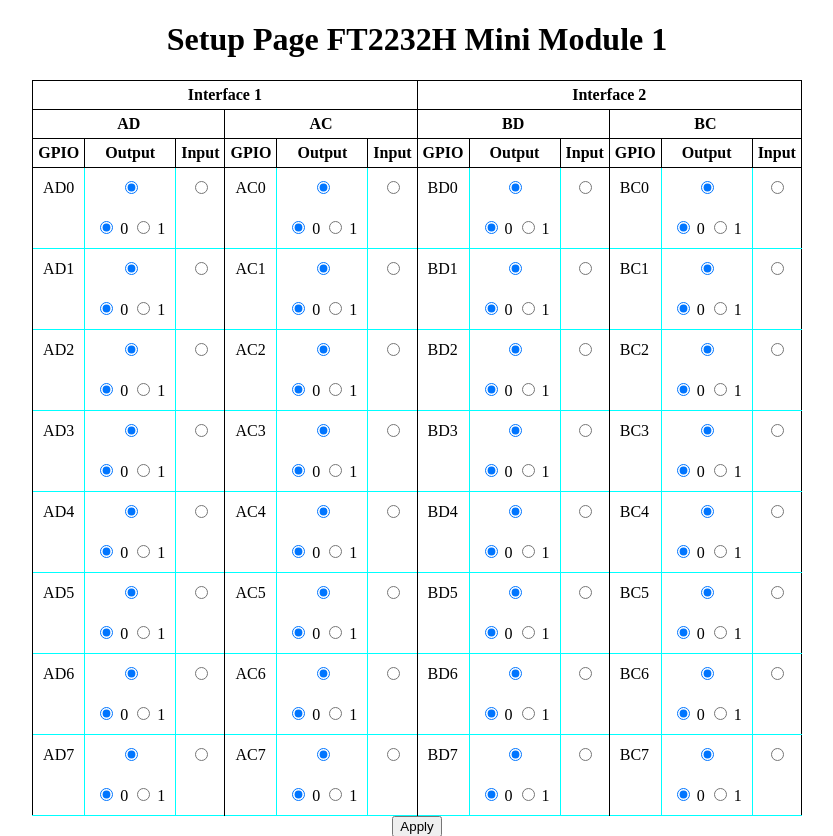
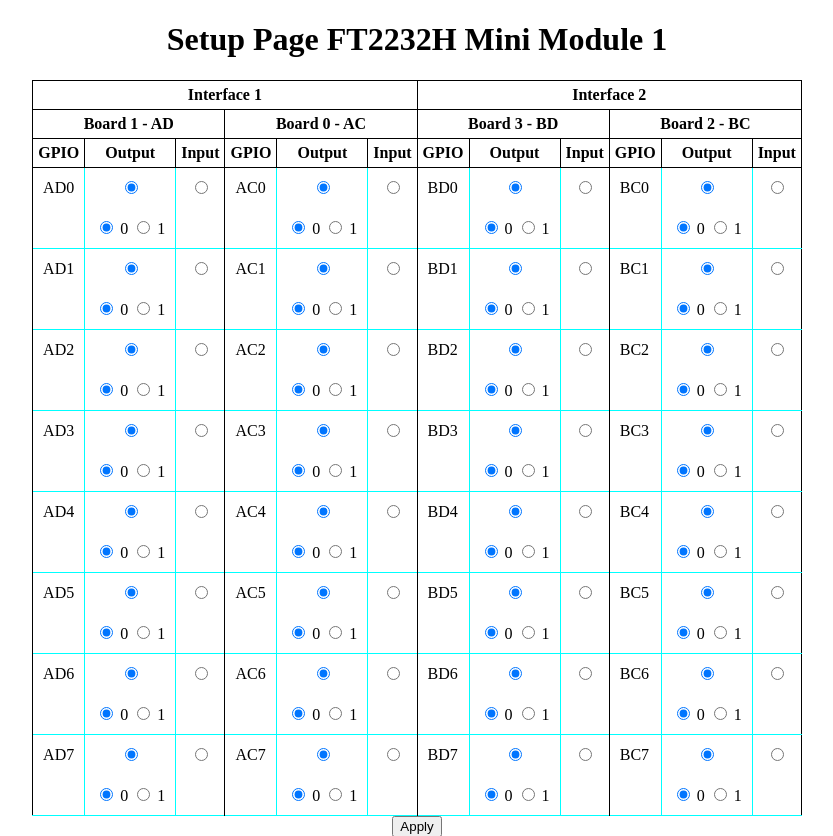
Before and after one commit to julianx96/FTDI_Webserver, a Flask app: page /setup/1 in a window 1280 px wide. Shown: the top 836 px of the page, without its empty margins (223-1056 px from the left). Run offline with Flask 2, Linux system fonts and the light colour scheme.

Commit message:
added board numeration in setup.html. The Boards are mixed because of board nummeration and the ports connected to the boards

```diff
--- a/templates/setup.html
+++ b/templates/setup.html
@@ -50,10 +50,10 @@ th {
     <th colspan="6">Interface 1</th>
     <th colspan="6">Interface 2</th>
     <tr>
-        <th colspan="3">AD</th>
-        <th colspan="3">AC</th>
-        <th colspan="3">BD</th>
-        <th colspan="3">BC</th>
+        <th colspan="3">Board 1 - AD</th>
+        <th colspan="3">Board 0 - AC</th>
+        <th colspan="3">Board 3 - BD</th>
+        <th colspan="3">Board 2 - BC</th>
     </tr>
     <tr>
         <th>GPIO</th>
```
